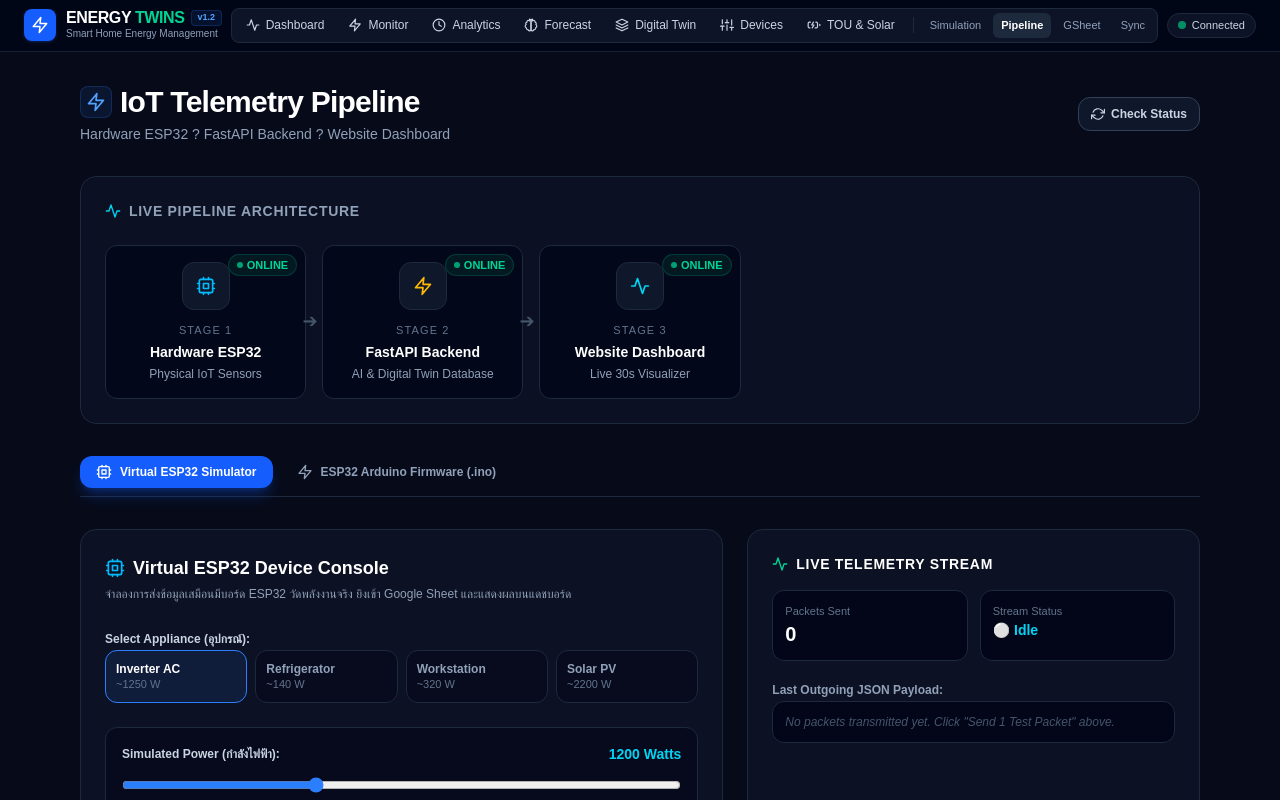
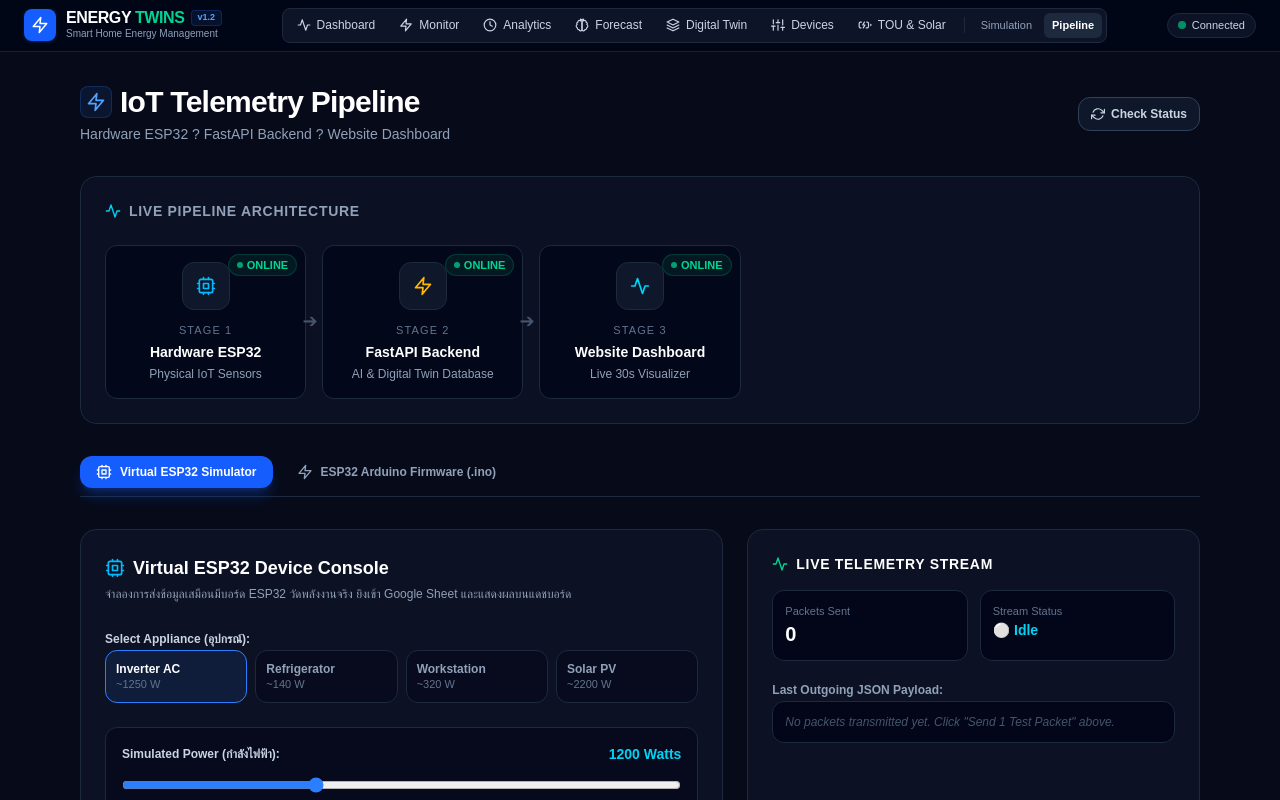
Before and after one commit to pasitthongkue121-web/ET, a Next.js app in the folder frontend/: page /pipeline in a window 1280 px wide. Shown: the top 800 px of the page. Built offline with nearby package versions, Linux system fonts and the light colour scheme; no server answers.

Commit message:
Fix: crash fixes + GSheet removal + auth UI: frontend/components/Navbar.tsx

```diff
--- a/frontend/components/Navbar.tsx
+++ b/frontend/components/Navbar.tsx
@@ -11,8 +11,6 @@ import {
   Sliders,
   Clock,
   Brain,
-  Globe,
-  FileSpreadsheet,
   BatteryCharging
 } from './Icons';
 
@@ -33,8 +31,6 @@ const PRIMARY_LINKS = [
 const UTILITY_LINKS = [
   { href: '/simulation', label: 'Simulation' },
   { href: '/pipeline', label: 'Pipeline' },
-  { href: '/gsheet', label: 'GSheet' },
-  { href: '/integration', label: 'Sync' },
 ];
 
 export default function Navbar({ isBackendOnline = true }: NavbarProps) {
```
